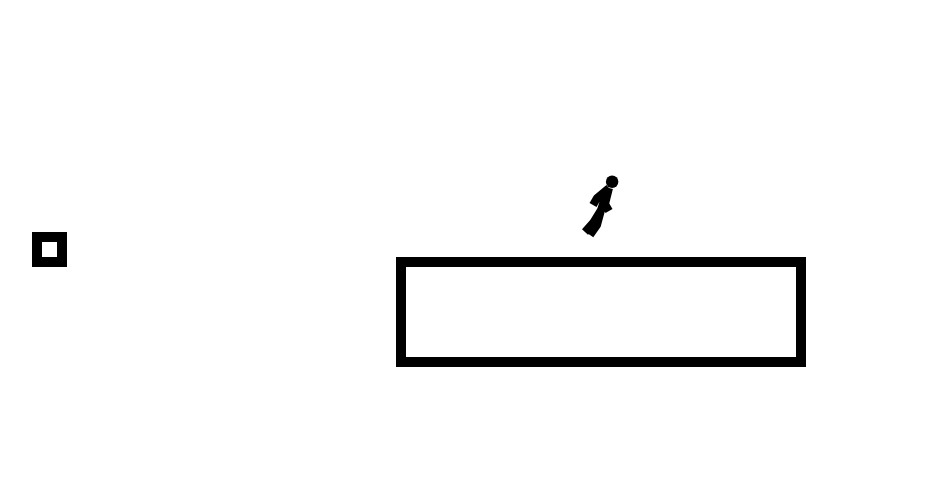
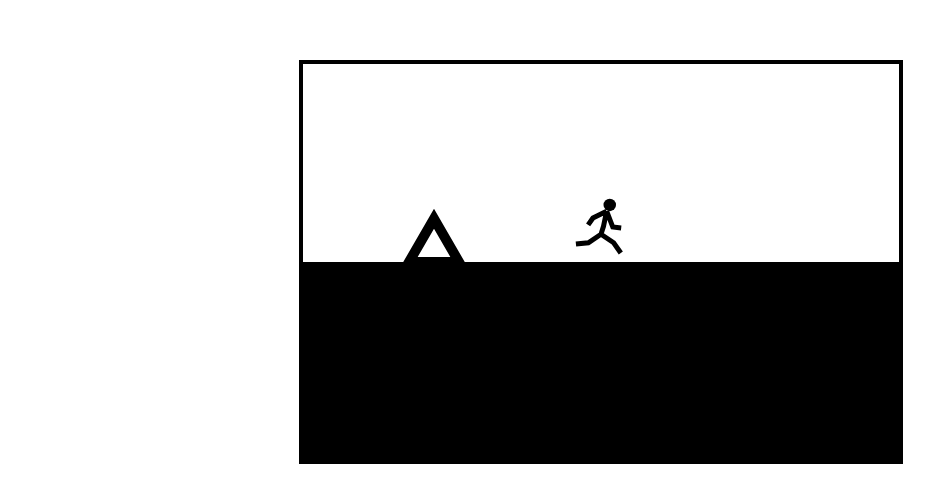
Before and after one commit to M3tiii/Reverse-Runner, a plain HTML site: page index.html in a window 1280 px wide. Shown: the part 138-640 px from the top of the page, without its empty margins (39-973 px from the left). Drawn offline with Linux system fonts and the light colour scheme.

Commit message:
Implement word

```diff
--- a/index.html
+++ b/index.html
@@ -21,7 +21,7 @@
         <script type="text/javascript" src="js/game.js"></script>
         <script type="text/javascript" src="js/Runner.js"></script>
         <script type="text/javascript" src="js/Obstacle.js"></script>
-        <script type="text/javascript" src="js/word.js"></script>
+        <script type="text/javascript" src="js/Word.js"></script>
 
         <script type="text/javascript">
 
--- a/js/Obstacle.js
+++ b/js/Obstacle.js
@@ -1,31 +1,31 @@
-function Obstacle(type, collision){
+function Obstacle(type, collision, color){
 	this.size = V.scale/2;
-	this.x = V.W;
+	this.x = V.W/2+200;
 	this.y = V.H/2;
 	this.collision = collision;
-
+	this.color = color;
 	this.type = type;
 	this.shapes = {
 		rectangle: [1,0, 1,90, 1,180],
+		triangle: [2,0, 2,120],
+		triangle2: [2,0, 2,-120],
 	}
 	this.object = this.shapes[this.type];
-
-	this.draw();
-
 }
 
 
 Obstacle.prototype.draw = function(){
+
 	this.x-=4;
 	ctx.lineWidth=10;
-
+	ctx.fillStyle = this.color;
 	ctx.beginPath();
 
 	ctx.moveTo(this.x, this.y);
 	var actualX = this.x;
 	var actualY = this.y;
 		for(var i=0; i < this.object.length; i+=2){
-			//console.log(actualX, actualY, );
+			//console.log(actualX, actualY);
 			var tmp = V.rotate(actualX, actualY, this.object[i+1], actualX+this.size*this.object[i],actualY);
 			actualX = tmp.x;
 			actualY = tmp.y;
--- a/js/Runner.js
+++ b/js/Runner.js
@@ -2,12 +2,16 @@ function Runner(){
 	this.size = V.scale;
 	this.x = V.W/2;
 	this.y = V.H/2;
-	this.up = 20
+	//this.up = 20
 	this.state('stay');
 	this.timer = 0;
+	this.jumpTimer = 0;
+	this.jump = false;
+	this.jumpSpeed = this.size/20;
 
 	this.freqAnim = 1;
-	this.maxAnim = 10;
+	this.boost = 1;
+	this.maxAnim = 10/this.boost;
 
 	this.bodies = {
 		name:["Feet","Knee","downBody","Hand","Arm","upBody"],
@@ -21,6 +25,12 @@ function Runner(){
 
 	this.state('stay');
 
+}
+Runner.prototype.key = function(type){
+	if(type == 38 && this.jump == false){
+		this.state('stay');
+		this.jump = true;
+	}
 }
 Runner.prototype.shift = function(side, prev, sx, sy){
 	this[side+prev+["X"]] += sx;
@@ -137,7 +147,6 @@ Runner.prototype.updatePosition = function(x, y){
 
 }
 Runner.prototype.move = function(type, i){
-	//console.log(V.H, this.size);
 	switch(type){
 		case "run":
 			this.rotate("left","Knee",8 * i);
@@ -145,7 +154,7 @@ Runner.prototype.move = function(type, i){
 			this.rotate("right","Knee",-8 * i);
 			this.rotate("right","Feet",-12 * i);
 
-			this.rotate("","Body",1 * i);
+			this.rotate("","Body",1.5 * i);
 
 
 			this.rotate("right","Arm",-6 * i);
@@ -153,6 +162,20 @@ Runner.prototype.move = function(type, i){
 			this.rotate("left","Arm",6 * i);
 			this.rotate("left","Hand",12 * i);
 
+			break;
+		case "run2":
+			this.rotate("left","Knee",7.5 * i);
+			this.rotate("left","Feet",2.5 * i);
+			this.rotate("right","Knee",-4 * i);
+			this.rotate("right","Feet",-7.5 * i);
+
+			this.rotate("","Body",1 * i);
+
+
+			this.rotate("right","Arm",-3.5 * i);
+			this.rotate("right","Hand",-1 * i);
+			this.rotate("left","Arm",5 * i);
+			this.rotate("left","Hand",10 * i);
 			break;
 		case "jump":
 			this.rotate("left","Knee",-8 * i);
@@ -170,37 +193,36 @@ Runner.prototype.move = function(type, i){
 	}
 }
 Runner.prototype.draw = function(){
-	//this.x++;
 
+		if(this.jump){
+			if(this.jumpTimer < this.maxAnim*2){
+				this.updatePosition(0,-this.jumpSpeed*this.boost);
+				this.move("jump" , 1 * this.boost);
+			}else if(this.jumpTimer < this.maxAnim*3){
 
-	if(this.timer<this.maxAnim)
-		this.move("run" , 1);
+			}else if(this.jumpTimer < this.maxAnim*5){
+				this.updatePosition(0,this.jumpSpeed*this.boost);
+				this.move("jump" , -1 * this.boost);
+			}else{
+				this.jump = false;
+				this.jumpTimer = -1;
+			}
+			this.jumpTimer+=1;
+		}
+		else if(this.timer<this.maxAnim)
+			this.move("run" , 1 * this.boost);
 		else if(this.timer<this.maxAnim*2)
-		this.move("run", -1);
-	else if(this.timer<this.maxAnim*4){
-		this.updatePosition(0,-6);
-		this.move("jump" , 1);
-	}
-	else if(this.timer<this.maxAnim*6){
-	}
-	else if(this.timer<this.maxAnim*8){
-		this.updatePosition(0,6);
-		this.move("jump" , -1);
-	}
+			this.move("run", -1 * this.boost);
 		else{
-
-
-
 			this.state('stay');
 			this.timer = -1;
 		}
+
 		this.timer+=this.freqAnim;
 
 
-
-	this.timer+=this.freqAnim;
-
-	ctx.lineWidth=8;
+	ctx.lineWidth = this.size/10;
+	ctx.fillStyle = "black";
 	ctx.beginPath();
 	//Left leg
 	ctx.moveTo(this.leftFeetX, this.leftFeetY);
--- a/js/game.js
+++ b/js/game.js
@@ -36,14 +36,15 @@ V = {
     H:0,
     fps:60+10,
     scale: 50,
+    obstacles: [],
     rand:function(min,max){
       return Math.floor(Math.random()*(max-min+1))+min;
     },
     rotate:function(ox,oy,angle, px, py){
 
       angle = (-angle) * (Math.PI/180);
-      nx = Math.round(Math.cos(angle) * (px-ox) - Math.sin(angle) * (py-oy) + ox);
-      ny = Math.round(Math.sin(angle) * (px-ox) + Math.cos(angle) * (py-oy) + oy);
+      nx = Math.round((Math.cos(angle) * (px-ox) - Math.sin(angle) * (py-oy) + ox)*100)/100;
+      ny = Math.round((Math.sin(angle) * (px-ox) + Math.cos(angle) * (py-oy) + oy)*100)/100;
       //console.log(ox,oy,angle, px, py, "Wynik", nx, ny);
       return {x:nx, y:ny};
     },
@@ -63,9 +64,10 @@ Game = {
     document.body.appendChild(canvas);
     window.addEventListener('keydown', Game.onKey, false);
 
-    object = new Obstacle('rectangle');
-    tester = new Runner();
-    tester.draw();
+    V.obstacles[0] = new Obstacle('triangle', true, 'black');
+    Word =  new Word();
+    Player = new Runner();
+    Player.draw();
 
     Game.play();
   },
@@ -77,17 +79,20 @@ Game = {
     canvas.height = V.H;
   },
 
-  onKey: function(){
-
+  onKey: function(ev){
+    Player.key(ev.keyCode);
   },
   play: function(){
     setTimeout(function() {
         window.requestAnimationFrame(Game.play);
         ctx.clearRect(0,0,V.W,V.H);
-        ctx.strokeRect(V.W/2-200, V.H/2, 400, 100);
+
         //PLAY LOOP
-        tester.draw();
-        object.draw();
+        Player.draw();
+        for(var i in V.obstacles){
+          V.obstacles[i].draw();
+        }
+        Word.draw();
 
 
     }, 1000/V.fps);
--- a/js/word.js
+++ b/js/word.js
@@ -0,0 +1,16 @@
+
+function Word(){
+	this.size = V.scale;
+
+}
+
+
+Word.prototype.draw = function(){
+	ctx.lineWidth = 4;
+	ctx.strokeRect(V.W/2-300, V.H/2-200, 600, 400);
+	ctx.fillRect(V.W/2-300, V.H/2, 600, 200);
+	if(V.obstacles[0].x < V.W/2-200)
+		V.obstacles[0] = new Obstacle('triangle', true, 'black');
+
+
+}
```
Lines whose indentation alone changed are shown as unchanged.
